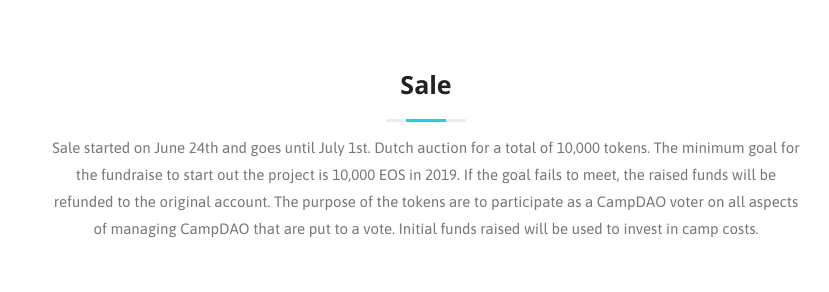
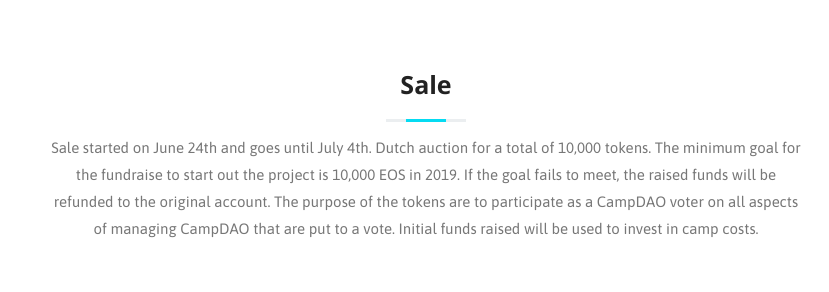
Before and after one commit to campdao/campdao.com, a plain HTML site: page index.html in a window 1280 px wide. Shown: the part 3497-3789 px from the top of the page, 214-1043 px from the left. Drawn offline with nearby package versions, Linux system fonts and the light colour scheme; some packages are replaced by stand-ins of ours; a web font is replaced by a local one.

Commit message:
change end sale date to july 4th

```diff
--- a/index.html
+++ b/index.html
@@ -371,7 +371,7 @@
 
 									<h2>Sale</h2>
 									<p>
-										Sale started on June 24th and goes until July 1st. Dutch auction for a total of 10,000 tokens. The minimum goal for the fundraise to start out the project is 10,000 EOS in 2019. If the goal fails to meet, the raised funds will be refunded to the original account. The purpose of the tokens are to participate as a CampDAO voter on all aspects of managing CampDAO that are put to a vote. Initial funds raised will be used to invest in camp costs.</br>
+										Sale started on June 24th and goes until July 4th. Dutch auction for a total of 10,000 tokens. The minimum goal for the fundraise to start out the project is 10,000 EOS in 2019. If the goal fails to meet, the raised funds will be refunded to the original account. The purpose of the tokens are to participate as a CampDAO voter on all aspects of managing CampDAO that are put to a vote. Initial funds raised will be used to invest in camp costs.</br>
 
 									</p>
 
```
